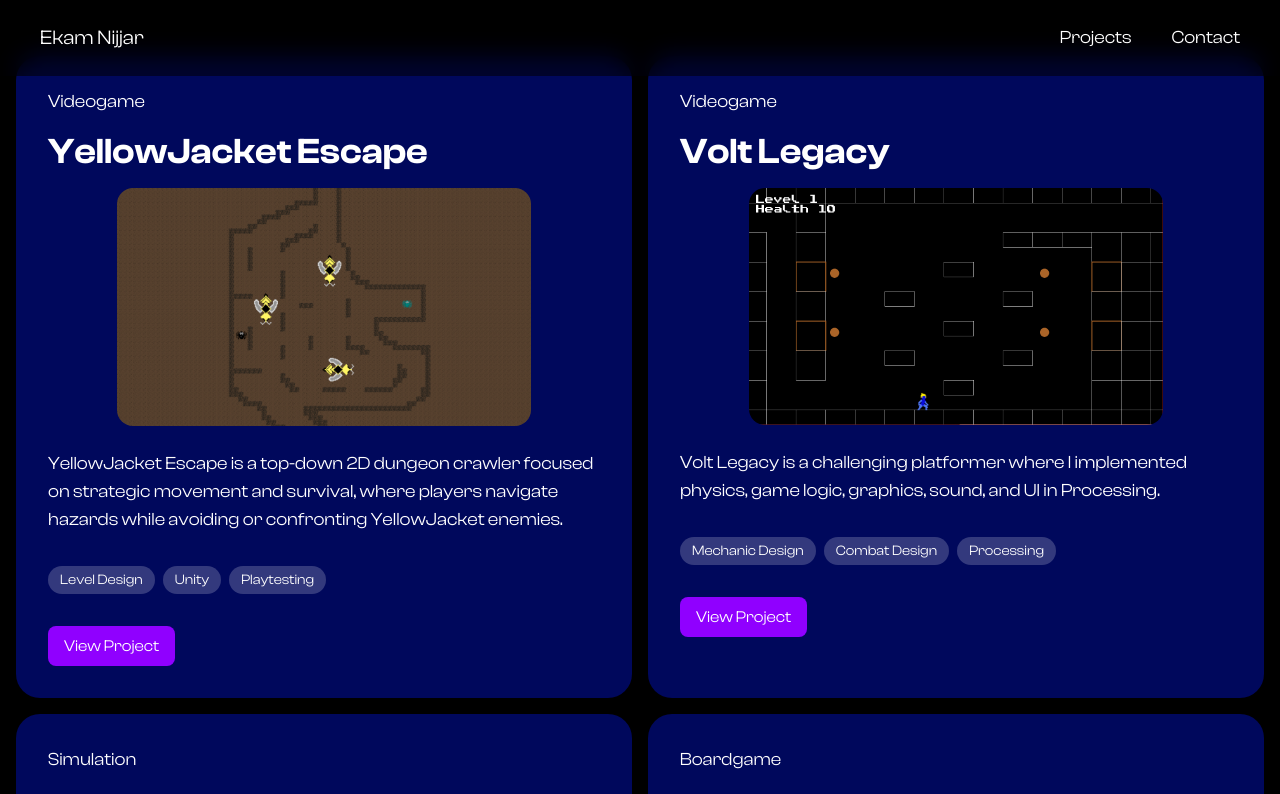
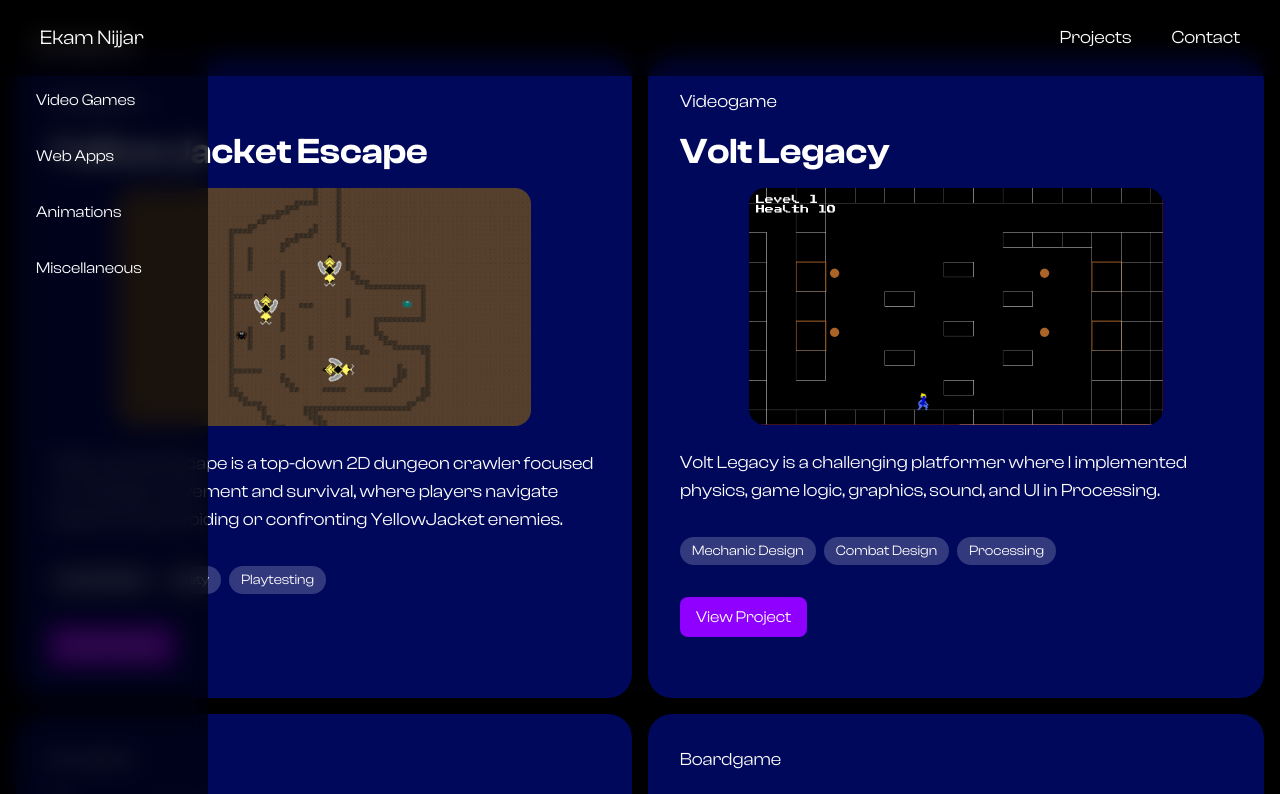
Before and after one commit to ekam-n/ekamn.com, a React (Vite) app: page /projects in a window 1280 px wide. Shown: the top 794 px of the page. Built offline with nearby package versions, Linux system fonts and the light colour scheme.

Commit message:
added initial (not-working) navbar

```diff
--- a/src/App.tsx
+++ b/src/App.tsx
@@ -1,22 +1,55 @@
-// App.tsx
-import { BrowserRouter as Router, Routes, Route } from "react-router-dom";
+// src/App.tsx
+import { BrowserRouter, Routes, Route, useLocation } from "react-router-dom";
+import { AnimatePresence, motion } from "framer-motion";
 import Header from "./components/header";
-import HomeCards from "./components/homeCards";
-import ProjectsCards from "./components/projectsComponents/projectsCards";
-import "./App.css";
+import HomeCards from "./components/homePage";
+import ProjectsPage from "./components/projectsPage";
+import { pageVariants } from "./lib/variants";
+import './App.css'
+
+function AnimatedRoutes() {
+  const location = useLocation();
+  return (
+    <AnimatePresence mode="wait">
+      <Routes location={location} key={location.pathname}>
+        <Route
+          path="/"
+          element={
+            <motion.div
+              variants={pageVariants}
+              initial="initial"
+              animate="animate"
+              exit="exit"
+            >
+              <HomeCards />
+            </motion.div>
+          }
+        />
+        <Route
+          path="/projects"
+          element={
+            <motion.div
+              variants={pageVariants}
+              initial="initial"
+              animate="animate"
+              exit="exit"
+            >
+              <ProjectsPage />
+            </motion.div>
+          }
+        />
+      </Routes>
+    </AnimatePresence>
+  );
+}
 
 export default function App() {
   return (
-    <Router>
+    <BrowserRouter>
       <Header />
-      <main className="min-h-screen mb-4 bg-black px-4">
-        <Routes>
-          {/* when path is exactly "/" render home */}
-          <Route path="/" element={<HomeCards />} />
-          {/* when path is "/projects" render your projects page */}
-          <Route path="/projects" element={<ProjectsCards />} />
-        </Routes>
+      <main className="min-h-screen bg-black px-4">
+        <AnimatedRoutes />
       </main>
-    </Router>
+    </BrowserRouter>
   );
 }
--- a/src/components/homeCards.tsx
+++ b/src/components/homePage.tsx
@@ -2,7 +2,7 @@ import { motion } from "framer-motion";
 import Hero from "./homeComponents/hero";
 import Education from "./homeComponents/education";
 import Skills from "./homeComponents/skills";
-import ProjectCards from "../components/homeComponents/projectCards";
+import ProjectCards from "./homeComponents/projectCards";
 
 // Animation Variants
 const fadeInVariant = {
--- a/src/components/projectsCards.tsx
+++ /dev/null
@@ -1,9 +0,0 @@
-import ProjectCards from "../components/projectsComponents/projectsCards";
-
-export default function ProjectsCards() {
-  return (
-    <section className="space-y-4">
-      <ProjectCards />
-    </section>
-  );
-}
--- a/src/components/projectsComponents/projectsCards.tsx
+++ b/src/components/projectsComponents/projectsCards.tsx
@@ -9,7 +9,7 @@ import Chaos from "./projectCards/demonsGate";
 const fadeInVariant = {
   hidden: (i: number) => ({
     opacity: 0,
-    y: i === 0 ? 0 : 50,
+    y: i < 2 ? 0 : 50,
   }),
   visible: (i: number) => ({
     opacity: 1,
--- /dev/null
+++ b/src/components/projectsComponents/projectsSidebar.tsx
@@ -0,0 +1,34 @@
+// src/components/projectsComponents/ProjectsSidebar.tsx
+import { NavLink } from "react-router-dom";
+
+const categories = [
+  { to: "boardgames",   label: "Boardgames"      },
+  { to: "videogames",   label: "Video Games"     },
+  { to: "webapps",      label: "Web Apps"        },
+  { to: "animations",   label: "Animations"      },
+  { to: "miscellaneous",label: "Miscellaneous"   },
+];
+
+export default function ProjectsSidebar() {
+  return (
+    <aside className="fixed top-0 left-0 h-full w-52 bg-black/70 text-white backdrop-blur-md p-6">
+      <nav className="flex flex-col space-y-4">
+        {categories.map(({ to, label }) => (
+          <NavLink
+            key={to}
+            to={`/projects/${to}`}
+            className={({ isActive }) =>
+              `px-3 py-2 rounded-md transition-colors ${
+                isActive
+                  ? "bg-white/30 text-white"
+                  : "hover:bg-white/20 text-white"
+              }`
+            }
+          >
+            {label}
+          </NavLink>
+        ))}
+      </nav>
+    </aside>
+  );
+}
--- /dev/null
+++ b/src/components/projectsPage.tsx
@@ -0,0 +1,13 @@
+import ProjectCards from "./projectsComponents/projectsCards";
+import ProjectsSidebar from "./projectsComponents/projectsSidebar";
+
+export default function ProjectsCards() {
+  return (
+    <div className="flex">
+      <ProjectsSidebar />
+      <section className="space-y-4">
+        <ProjectCards />
+      </section>
+    </div>
+  );
+}
--- /dev/null
+++ b/src/lib/variants.ts
@@ -0,0 +1,17 @@
+// src/lib/variants.ts
+export const pageVariants = {
+  initial: {
+    opacity: 0,
+    y: 50,                      // start 50px below
+  },
+  animate: {
+    opacity: 1,
+    y: 0,                       // slide into place
+    transition: { duration: 0.6, ease: "easeOut" },
+  },
+  exit: {
+    opacity: 0,
+    y: -50,                     // exit by sliding up
+    transition: { duration: 0.4, ease: "easeIn" },
+  },
+};
```
Also changed, not shown: src/components/projectsComponents/navBar.tsx (deleted).
